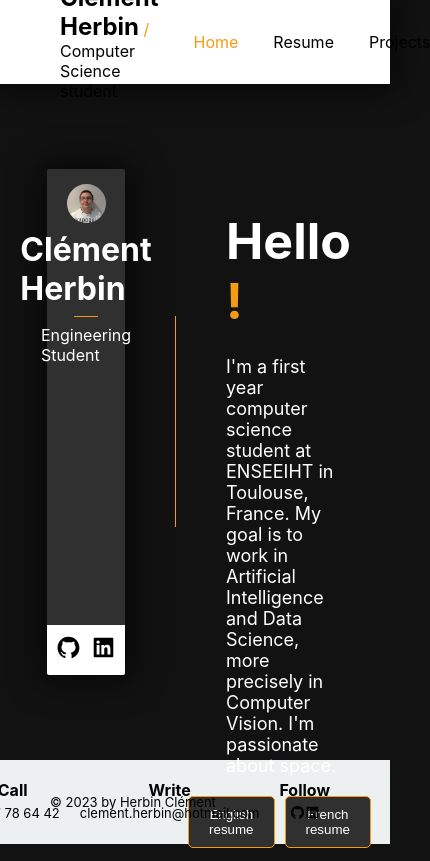
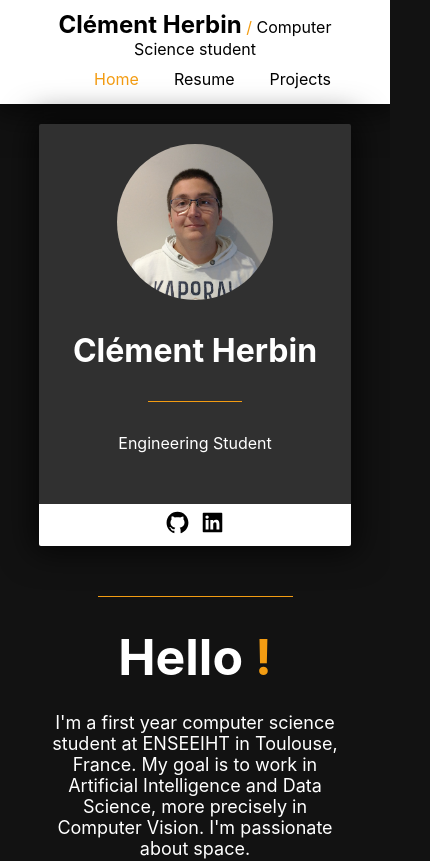
Before and after one commit to Herbin-Clement/portFolio, a React (Create React App) app: page / in a window 390 px wide. Shown: the top 861 px of the page, 430 px wide, since content can reach past the window. Built offline with nearby package versions, Linux system fonts and the light colour scheme.

Commit message:
update footer and header responsive

```diff
--- a/src/components/footer/Footer.css
+++ b/src/components/footer/Footer.css
@@ -1,3 +1,4 @@
+@media (min-width: 1080px) {
     .footer {
         box-sizing: border-box;
         display: flex;
@@ -9,10 +10,6 @@
         background-color: #ecf0f1;
     }
 
-.footer-left {
-    font-size: small;
-}
-
     .footer-right {
         display: flex;
         justify-content: flex-end;
@@ -22,6 +19,37 @@
     .footer-card {
         text-align: center;
         margin: 0 10px;
+    }
+}
+
+@media (max-width: 1080px) {
+    .footer {
+        box-sizing: border-box;
+        display: flex;
+        flex-direction: column-reverse;
+        justify-content: space-between;
+        align-items: center;
+        width: 100%;
+        padding: 10px 0;
+        background-color: #ecf0f1;
+    }
+
+    .footer-right {
+        display: flex;
+        flex-direction: column;
+        justify-content: flex-end;
+        width: 25%;
+        margin-bottom: 25px;
+    }
+
+    .footer-card {
+        text-align: center;
+        margin: 5px 0;
+    }
+}
+
+.footer-left {
+    font-size: small;
 }
 
 .footer-card-title {
--- a/src/components/header/Header.css
+++ b/src/components/header/Header.css
@@ -1,3 +1,4 @@
+@media (min-width: 1080px) {
     .header {
         box-sizing: border-box;
         display: flex;
@@ -12,18 +13,44 @@
     }
 
     .header-title {
-    margin-left: 10px;
+        margin-left: 0px;
+    }
+
+    .header-list {
+        display: flex;
+        justify-content: space-between;
+    }
+}
+
+@media (max-width: 1080px) {
+    .header {
+        box-sizing: border-box;
+        display: flex;
+        flex-direction: column;
+        align-items: center;
+        width: 100%;
+        padding: 0 50px;
+        box-shadow: 0px 0px 32px 6px rgba(0,0,0,0.69);
+        background-color: #FFFFFF;
+        font-size: medium;
+    }
+
+    .header-title {
+        text-align: center;
+        margin: 10px 0;
+    }
+
+    .header-list {
+        display: flex;
+        justify-content: space-between;
+        margin-bottom: 15px;
+    }
 }
 
 .header-title-name {
     font-size: x-large;
     font-weight: bold;
     color: black;
-}
-
-.header-list {
-    display: flex;
-    justify-content: space-between;
 }
 
 .header-list-component {
--- a/src/components/home/Home.css
+++ b/src/components/home/Home.css
@@ -1,3 +1,4 @@
+@media (min-width: 1080px) {
     .home {
         display: flex;
         align-items: center;
@@ -28,6 +29,70 @@
         box-shadow: 0px 0px 32px 6px rgba(0,0,0,0.69);
         background-color: #303030;
     }
+
+    .home-content-mid {
+        width: 1px;
+        height: 50%;
+        margin: 0 50px;
+        background-color: #f39c12;
+    }
+
+    .home-content-right {
+        width: 30vw;
+        height: 100%;
+        color: white;
+    }
+}
+
+@media (max-width: 1080px) {
+    .home {
+        display: flex;
+        align-items: center;
+        justify-content: center;
+        width: 100%;
+        min-height: 80vh;
+        color: #2c3e50;
+    }
+
+    .home-content {
+        display: flex;
+        flex-direction: column;
+        justify-content: space-around;
+        align-items: center;
+        width: 100%;
+    }
+
+    .home-content-left {
+        position: relative;
+        box-sizing: border-box;
+        display: flex;
+        flex-direction: column;
+        align-items: center;
+        width: 80vw;
+        height: 50vh;
+        margin-top: 20px;
+        padding: 5% 0 0 0;
+        border-radius: 2px;
+        box-shadow: 0px 0px 32px 6px rgba(0,0,0,0.69);
+        background-color: #303030;
+    }
+
+    .home-content-mid {
+        width: 50%;
+        height: 1px;
+        margin: 50px 0 30px 0;
+        background-color: #f39c12;
+    }
+
+    .home-content-right {
+        width: 80vw;
+        height: 100%;
+        margin-bottom: 10px;
+        color: white;
+        text-align: center;
+    }
+}
+
 
 .home-content-left > img {
     width: 50%;
@@ -64,23 +129,6 @@
     background-color: white;
 }
 
-.home-content-left-bottom > a {
-    margin: 5px;
-}
-
-.home-content-mid {
-    width: 1px;
-    height: 50%;
-    margin: 0 50px;
-    background-color: #f39c12;
-}
-
-.home-content-right {
-    width: 30vw;
-    height: 100%;
-    color: white;
-}
-
 .home-content-right-title {
     margin-bottom: 25px;
     font-size: 50px;
@@ -90,6 +138,10 @@
 .home-content-right-text {
     margin-bottom: 20px;
     font-size: large;
+}
+
+.home-content-left-bottom > a {
+    margin: 5px;
 }
 
 .button-resume-container {
```
Lines whose indentation alone changed are shown as unchanged.
